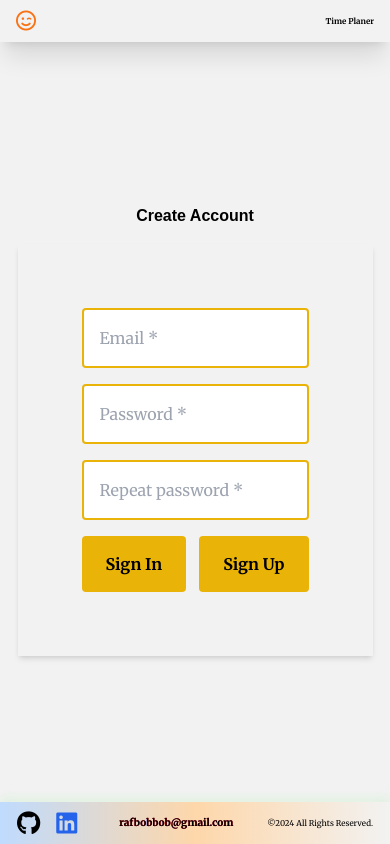
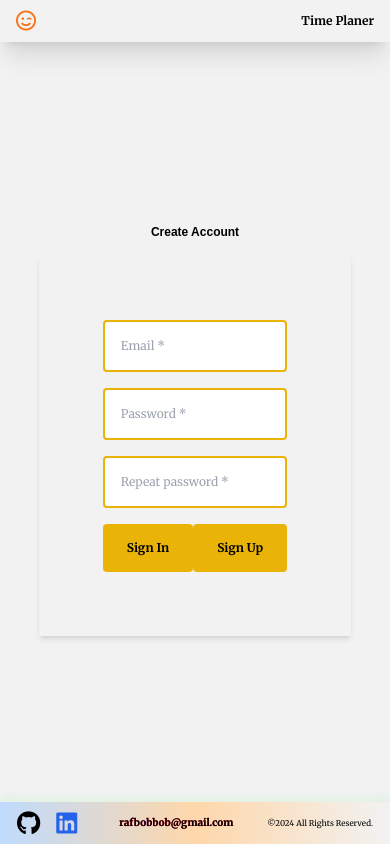
Before and after one commit to sabaudianin/TimePlaner, a React (Vite) app: page / in a window 390 px wide. Both pictures are taken after a click on the button "Sign Up". Built offline with nearby package versions, Linux system fonts and the light colour scheme; a web font is replaced by a local one.

Commit message:
Added PageNotFound component

```diff
--- a/src/App.jsx
+++ b/src/App.jsx
@@ -2,7 +2,7 @@ import { BrowserRouter, Routes, Route } from "react-router-dom";
 import "./App.css";
 import { ToastContainer } from "react-toastify";
 import "react-toastify/dist/ReactToastify.css";
-
+import { NotFound } from "./components/NotFound";
 import { Home } from "./components/Home";
 import { TaskManager } from "./components/TaskManager";
 import { Awards } from "./components/Awards";
@@ -18,6 +18,7 @@ function App() {
 						<Route path="awards" element={<Awards />} />
 						<Route path="tasks" element={<TaskManager />} />
 					</Route>
+					<Route path="*" element={<NotFound />} />
 				</Routes>
 
 				<ToastContainer />
--- a/src/components/NavBar.jsx
+++ b/src/components/NavBar.jsx
@@ -28,7 +28,7 @@ export const NavBar = () => {
 					</li>
 				</ul>
 			) : null}
-			<div className="flex items-center font-bold text-xxxs lg:text-base">
+			<div className="flex items-center font-bold text-xs lg:text-base">
 				<p>{user ? `${user.email} ` : "Time Planer"}</p>
 				{isAuthenticated && (
 					<button onClick={logout}>
--- /dev/null
+++ b/src/components/NotFound.jsx
@@ -0,0 +1,11 @@
+import { Link } from "react-router-dom";
+
+export const NotFound = () => {
+	return (
+		<div className="h-[100vh] w-full flex justify-center items-center flex-col">
+			<p>Page not Found.</p>
+
+			<Link to="/"> Click to Back home.</Link>
+		</div>
+	);
+};
--- a/src/components/SignUp.jsx
+++ b/src/components/SignUp.jsx
@@ -19,11 +19,11 @@ export const SignUpForm = ({ toggleVisible }) => {
 	};
 
 	return (
-		<div>
+		<div className="text-xs lg:text-base">
 			<h2 className="font-bold p-4 font-secondary">Create Account</h2>
 			<form
 				onSubmit={handleSubmit(onSubmit)}
-				className="flex flex-col justify-center items-center gap-4 shadow-md p-16"
+				className="flex flex-col justify-center items-center gap-4 shadow-md p-16 text-xs lg:text-base"
 			>
 				<Input
 					register={register}
```
Also changed, not shown: public/control.jpg (deleted), public/crayons.jpg (deleted).
